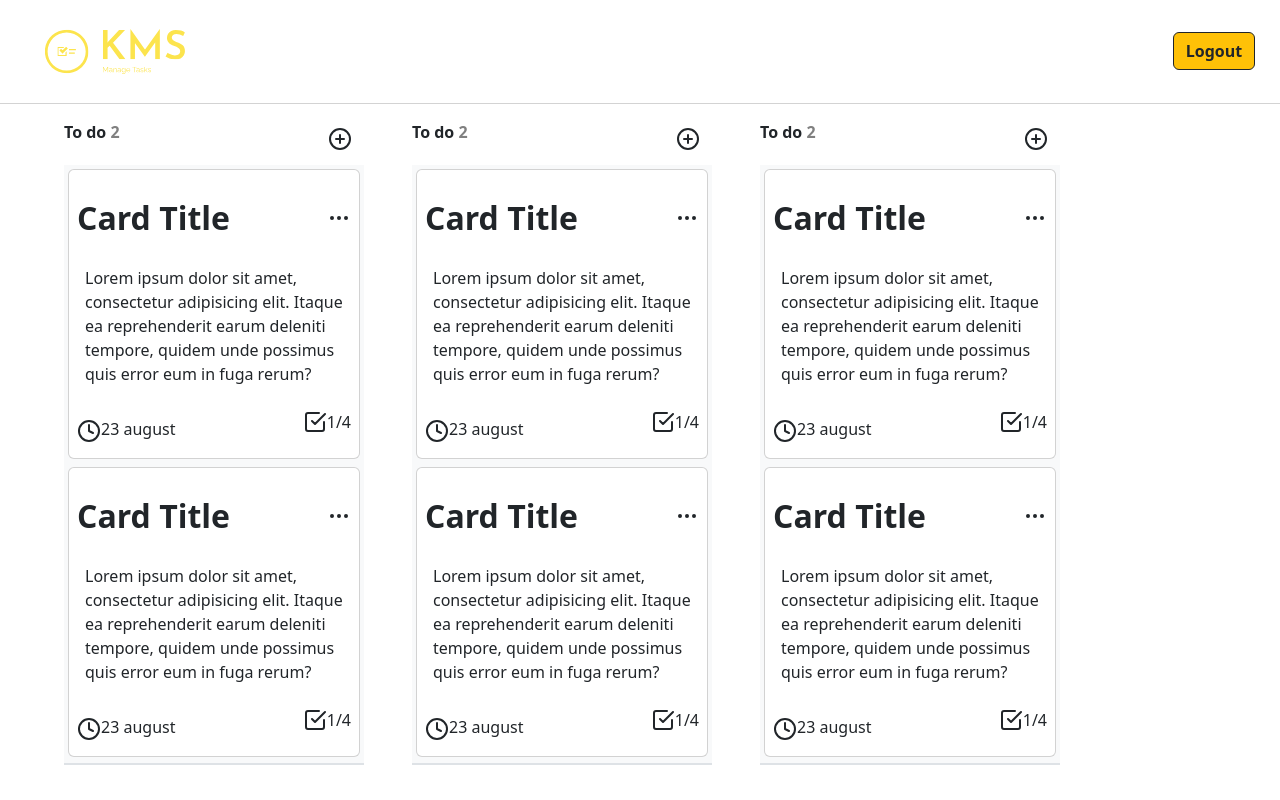
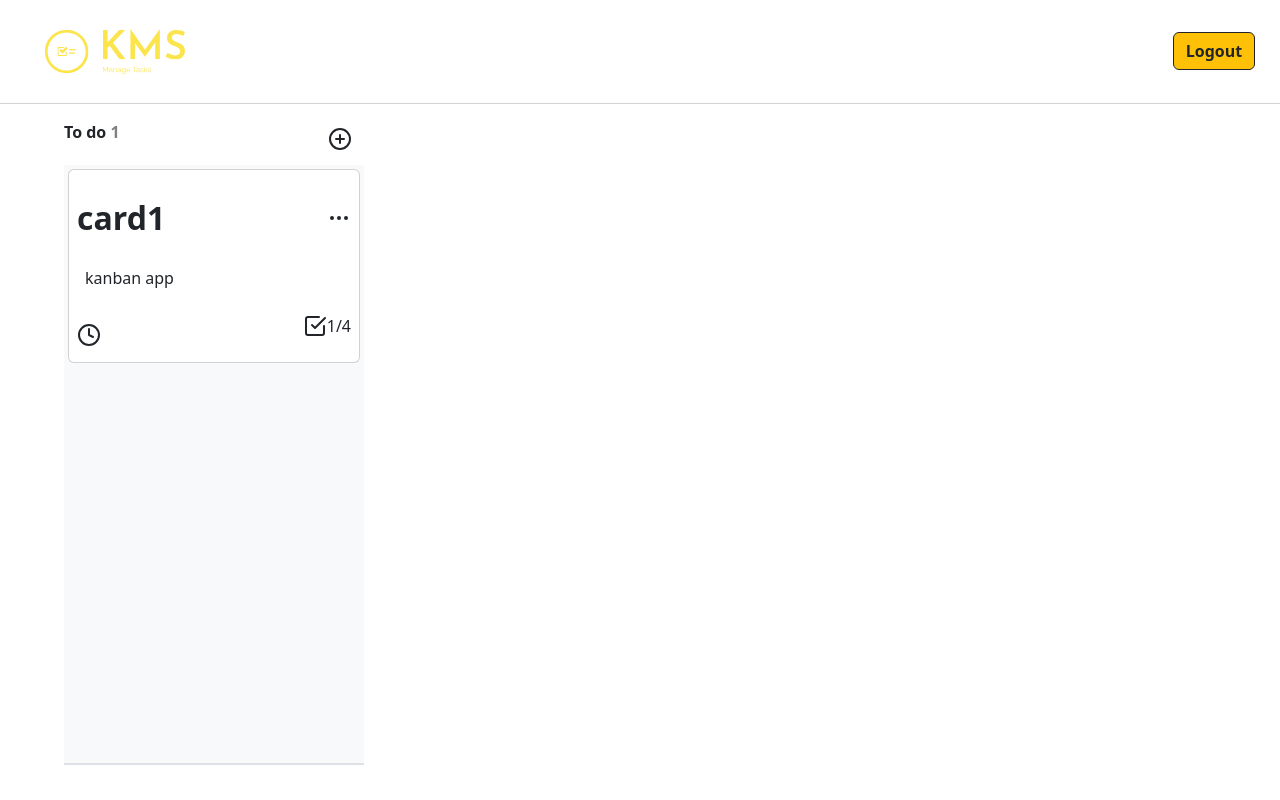
Before and after one commit to ayushempire/Kanban_Task_Management, a React (Vite) app: page /KanBoard in a window 1280 px wide. Built offline with nearby package versions, Linux system fonts and the light colour scheme.

Commit message:
made array and make column and card dynamic

```diff
--- a/src/KANBOARD/Card.jsx
+++ b/src/KANBOARD/Card.jsx
@@ -1,24 +1,20 @@
 import React from "react";
 import { CheckSquare, Clock, MoreHorizontal } from "react-feather";
 
-export default function Card() {
+export default function Card(props) {
   return (
     <div className="card p-2">
       <div className="card_top d-flex align-items-center my-3">
         <div className="card_lable me-auto d-flex flex-row gap-1 fs-2 fw-bold">
-          Card Title
+          {props.card?.card_title}
         </div>
         <MoreHorizontal />
       </div>
-      <div className="task_titel p-2">
-        Lorem ipsum dolor sit amet, consectetur adipisicing elit. Itaque ea
-        reprehenderit earum deleniti tempore, quidem unde possimus quis error
-        eum in fuga rerum?
-      </div>
+      <div className="task_titel p-2">{props.card?.desc}</div>
       <div className="bottom d-flex flex-row align-items-center mt-3">
         <div className="date me-auto">
           <Clock />
-          23 august
+          {props.card?.date}
         </div>
         <div
           className="progress_task d-flex"
--- a/src/KANBOARD/Column.jsx
+++ b/src/KANBOARD/Column.jsx
@@ -4,7 +4,7 @@ import { MoreHorizontal, PlusCircle } from "react-feather";
 import "./Column.css";
 import Card from "./Card";
 
-export default function Column() {
+export default function Column(props) {
   const [addCard, setaddCard] = useState(false);
   const addnewCard = () => {
     setaddCard(true);
@@ -42,7 +42,8 @@ export default function Column() {
     >
       <div className="Column_top d-flex" style={{ zIndex: 1 }}>
         <div className="Column_title fw-bold flex-fill ">
-          To do <span style={{ color: "grey" }}> 2</span>
+          {props.column?.column_title}
+          <span style={{ color: "grey" }}> {props.column?.cards?.length}</span>
         </div>
         <button type="button" className="btn border-0" onClick={addnewCard}>
           <PlusCircle />
@@ -64,6 +65,7 @@ export default function Column() {
               <h1 className="modal-title fs-5 border-0  ">
                 <input
                   type="text"
+                  autoFocus
                   placeholder="Title"
                   className="w-75"
                   name="header"
@@ -80,10 +82,10 @@ export default function Column() {
               ></button>
             </div>
             <div className="modal-body py-2 w-100 h-100">
-              <input
+              <textarea
                 type="text"
                 placeholder="description"
-                className="pb-5"
+                className="pb-5 w-100 custom-scroll"
                 name="description"
                 value={setnewCard.description}
                 onChange={(e) => {
@@ -104,9 +106,9 @@ export default function Column() {
         ) : (
           ""
         )}
-        <Card />
-        <Card />
-        <Card />
+        {props.column?.cards?.map((item) => (
+          <Card key={item.id} card={item} />
+        ))}
       </div>
     </div>
   );
--- a/src/KANBOARD/KanBoard.jsx
+++ b/src/KANBOARD/KanBoard.jsx
@@ -1,8 +1,25 @@
-import React from "react";
+import React, { useState } from "react";
 import BoardNav from "./BoardNav";
 import Column from "./Column";
 
 export default function KanBoard() {
+  // state for columns
+  const [column, setcolumn] = useState([
+    {
+      id: Date.now() + Math.random() * 2,
+      column_title: "To do",
+      tsks: [],
+      cards: [
+        {
+          card_id: Date.now() + Math.random() * 4,
+          card_title: "card1",
+          desc: "kanban app",
+          date: "",
+        },
+      ],
+    },
+  ]);
+
   return (
     <div
       className=" mtauto Kanboard w-auto height-100 d-flex flex-column"
@@ -20,9 +37,9 @@ export default function KanBoard() {
           className="App_boards d-flex flex-column flex-md-row flex-lg-row gap-5 p-3 ms-5 "
           style={{ minWidth: "min-content", height: "min-content" }}
         >
-          <Column />
-          <Column />
-          <Column />
+          {column.map((item) => (
+            <Column key={item.id} column={item} />
+          ))}
         </div>
       </div>
     </div>
```
